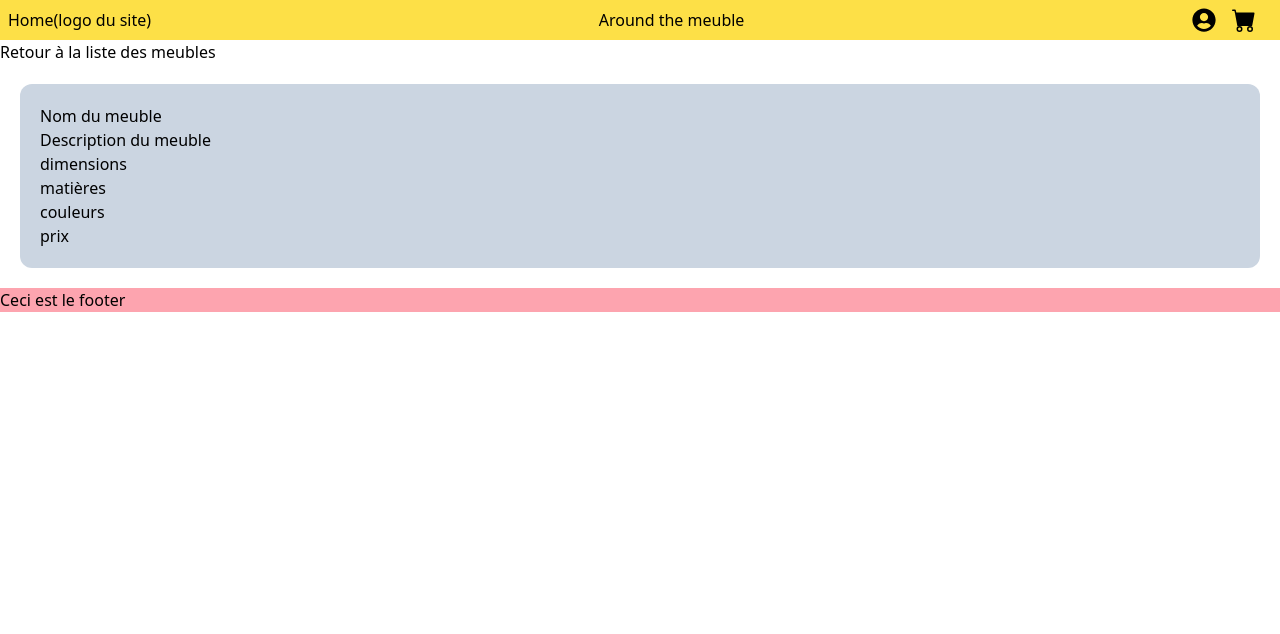
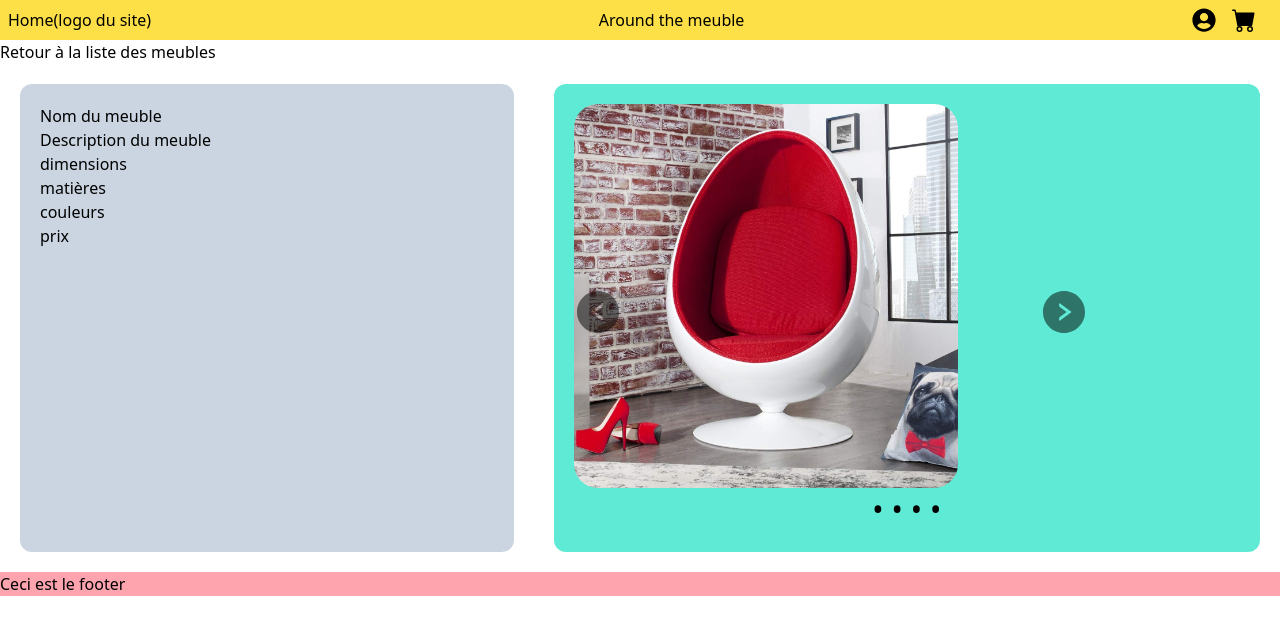
Before and after one commit to camhbrt/around_the_meuble, a React (Vite) app in the folder projet2/: page /singlefurniture in a window 1280 px wide. Shown: the top 634 px of the page. Built offline with nearby package versions, Linux system fonts and the light colour scheme.

Commit message:
[Update] Working caroussel

```diff
--- a/projet2/src/components/Imagecaroussel.jsx
+++ b/projet2/src/components/Imagecaroussel.jsx
@@ -1,7 +1,7 @@
 import React from 'react';
 import { useState } from 'react';
-import {AiFillLeftCircle} from 'react-icons/Ai';
-import {AiFillRightCircle} from 'react-icons/Ai'
+import {AiFillLeftCircle} from 'react-icons/ai';
+import {AiFillRightCircle} from 'react-icons/ai'
 
 const Imagecaroussel = ({slides}) => {
 
@@ -28,10 +28,10 @@ const Imagecaroussel = ({slides}) => {
     }
 
     return (
-        <div className='bg-teal-300  rounded-xl m-5 p-5 flex-auto'>
+        <div className='bg-teal-300 rounded-xl m-5 p-5 flex-auto'>
             <p className='absolute z-50 text-black top-72 cursor-pointer text-5xl opacity-50' onClick={goToPrevious}><AiFillLeftCircle/></p>
             <p className='absolute z-50 text-black top-72 right-48 cursor-pointer text-5xl opacity-50' onClick={goToNext}><AiFillRightCircle/></p>
-            <img src={slides[currentIndex].url} alt="fauteuil pioupiou" className='rounded-3xl h-96 relative' />
+            <img src={slides[currentIndex].url} alt="fauteuil pioupiou" className='rounded-3xl h-96 relative flex items-center'/>
             <div className='flex justify-center'>
                 {slides.map((slide, slideIndex) =>(
                     <div key={slideIndex} className='m-1 cursor-pointer text-3xl' onClick={()=>goToSlide(slideIndex)}>•</div>
--- a/projet2/src/pages/Singlefurniturepage.jsx
+++ b/projet2/src/pages/Singlefurniturepage.jsx
@@ -3,12 +3,12 @@ import Header from '../components/Header';
 import Footer from '../components/Footer';
 import { NavLink } from 'react-router-dom';
 import Furnituredetail from '../components/Furnituredetail';
-// import Imagecaroussel from '../components/Imagecaroussel';
+import Imagecaroussel from '../components/Imagecaroussel';
 // import Carousel from '../components/Carousel';
 
 const Singlefurniturepage = () => {
 
-    //images provenant du dossier "public" (à remplacer avec appel à la BDD)
+    // images provenant du dossier "public" (à remplacer avec appel à la BDD)
     const slides = [
         {url: "pioupiou.jpg", title: 'pioupiou'},
         {url: "pioupiou2.jpg", title: 'pioupiou2'},
@@ -22,8 +22,8 @@ const Singlefurniturepage = () => {
             <NavLink to='/furnitures'>Retour à la liste des meubles</NavLink>
             <div className='flex'>
                 <Furnituredetail/>
-                {/* <Imagecaroussel slides={slides}/> */}
-                <div className='max-w-lg'>
+                <Imagecaroussel slides={slides}/>
+                {/* <div className='max-w-lg'> */}
                     {/* <Imagecaroussel/> */}
                     {/* <Carousel>
                         {slides.map((s)=>(
@@ -31,7 +31,7 @@ const Singlefurniturepage = () => {
                         ))} */}
                     {/* </Carousel> */}
 
-                </div>
+                {/* </div> */}
             </div>
             <Footer/>
         </div>
```
